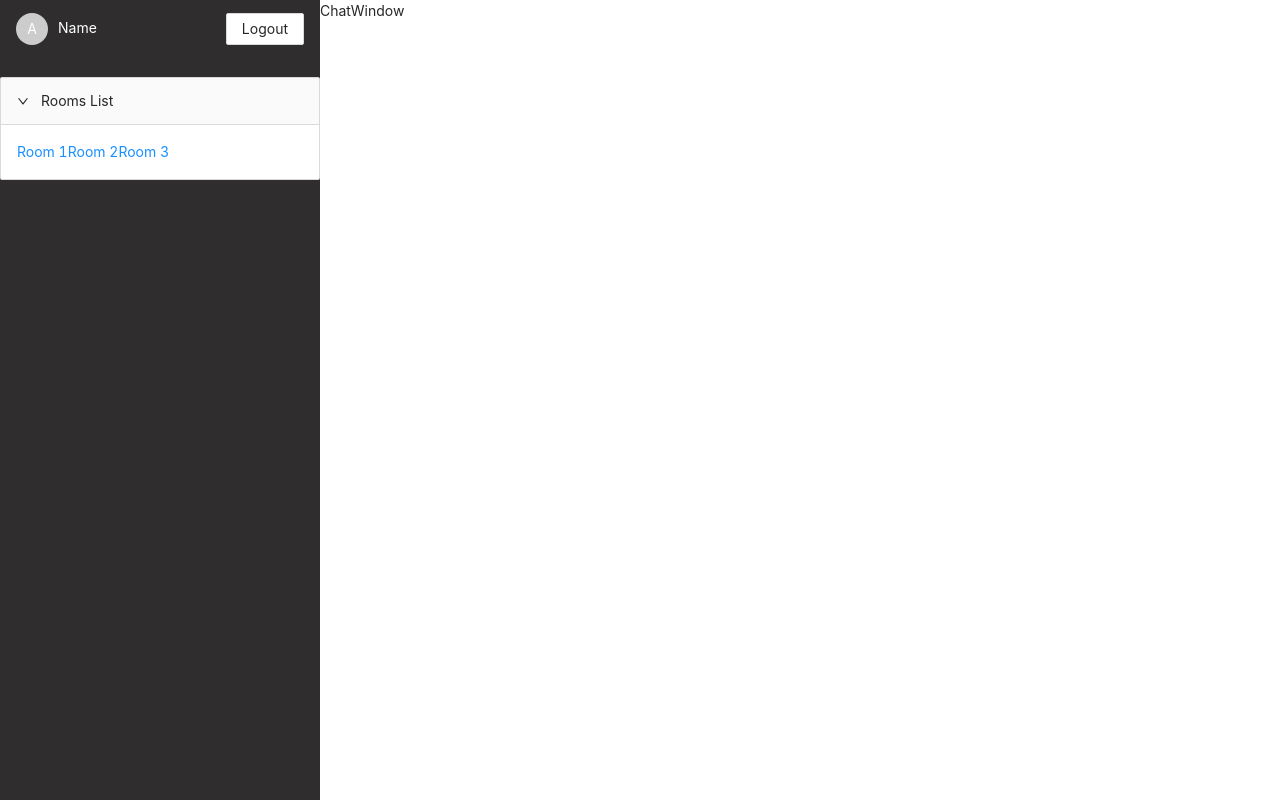
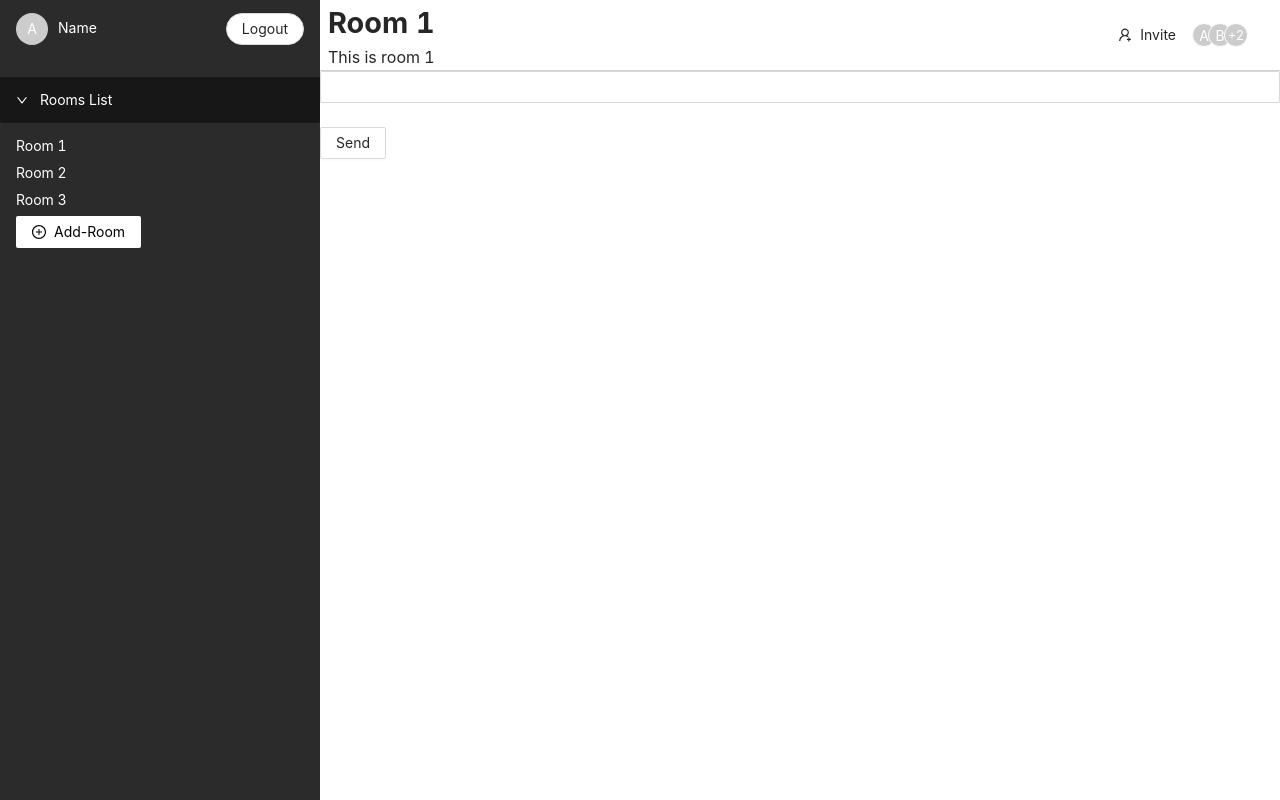
Before and after one commit to DucLuan22/firebase-chat-app, a React (Create React App) app: page / in a window 1280 px wide. Built offline with nearby package versions, Linux system fonts and the light colour scheme; no server answers.

Commit message:
Add Styling

```diff
--- a/src/components/Chatroom/ChatWindow.js
+++ b/src/components/Chatroom/ChatWindow.js
@@ -1,7 +1,81 @@
 import React from 'react';
+import styled from 'styled-components';
+import { UserAddOutlined } from '@ant-design/icons';
+import { Button, Avatar, Tooltip, Input, Form } from 'antd';
+const HeaderStyled = styled.div`
+	display: flex;
+	justify-content: space-between;
+	height: 0 1rem;
+	align-items: center;
+	border-bottom: 1px solid lightgray;
+	.header {
+		&__container {
+			display: flex;
+			flex-direction: column;
+			justify-content: center;
+			padding-left: 8px;
+		}
+		&__room-name {
+			margin: 0;
+			font-weight: Bold;
+			font-size: 1.8rem;
+		}
+		&__description {
+			font-size: 1rem;
+		}
+	}
+`;
 
+const ButtonGroupStyled = styled.div`
+	display: flex;
+	align-items: center;
+	padding 0 2rem;
+	font-size : 1.4rem;
+`;
+const MessageListStyled = styled.div``;
+const ContentStyled = styled.div``;
 function ChatWindow() {
-	return <div>ChatWindow</div>;
+	return (
+		<div>
+			<HeaderStyled>
+				<div className="header__container">
+					<p className="header__room-name">Room 1</p>
+					<span className="header__description">This is room 1</span>
+				</div>
+				<div>
+					<ButtonGroupStyled>
+						<Button type="text" icon={<UserAddOutlined />}>
+							Invite
+						</Button>
+						<Avatar.Group size="small" maxCount={2}>
+							<Tooltip title="A">
+								<Avatar>A</Avatar>
+							</Tooltip>
+							<Tooltip title="B">
+								<Avatar>B</Avatar>
+							</Tooltip>
+							<Tooltip title="C">
+								<Avatar>C</Avatar>
+							</Tooltip>
+							<Tooltip title="D">
+								<Avatar>D</Avatar>
+							</Tooltip>
+						</Avatar.Group>
+					</ButtonGroupStyled>
+				</div>
+			</HeaderStyled>
+			<ContentStyled>
+				<MessageListStyled>
+					<Form>
+						<Form.Item>
+							<Input />
+						</Form.Item>
+					</Form>
+					<Button>Send</Button>
+				</MessageListStyled>
+			</ContentStyled>
+		</div>
+	);
 }
 
 export default ChatWindow;
--- a/src/components/Chatroom/RoomList.js
+++ b/src/components/Chatroom/RoomList.js
@@ -1,18 +1,42 @@
 import React from 'react';
 import styled from 'styled-components';
-import { Collapse, Typography } from 'antd';
+import { Collapse, Typography, Button } from 'antd';
+import { PlusCircleOutlined } from '@ant-design/icons';
 const { Panel } = Collapse;
 const PanelStyled = styled(Panel)`
+
+	&&& {
+		.ant-collapse-header, p{
+			color:white;
+			background:  #171717;
+		}
+		.ant-collapse-content-bos {
+			padding: 0, 40px;
+		}
+		.ant-collapse-content-bos, button{
+			background: white;
+			color: black;
+		}
+		overflow: auto;
+	}
+
 `;
-
+const LinkStyled = styled(Typography.Link)`
+display: block;
+margin-bottom: 5px;
+color: white;
+`;
 function RoomList() {
 	return (
-		<Collapse defaultActiveKey={[ '1' ]}>
-			<Panel header="Rooms List" className="panel" key={'1'}>
-				<Typography.Link>Room 1</Typography.Link>
-				<Typography.Link>Room 2</Typography.Link>
-				<Typography.Link>Room 3</Typography.Link>
-			</Panel>
+		<Collapse ghost defaultActiveKey={[ '1' ]}>
+			<PanelStyled header="Rooms List" className="panel" key={'1'}>
+				<LinkStyled style={{ color: 'white' }}>Room 1</LinkStyled>
+				<LinkStyled style={{ color: 'white' }}>Room 2</LinkStyled>
+				<LinkStyled style={{ color: 'white' }}>Room 3</LinkStyled>
+				<Button type="text" icon={<PlusCircleOutlined />} className="add-room">
+					Add-Room
+				</Button>
+			</PanelStyled>
 		</Collapse>
 	);
 }
--- a/src/components/Chatroom/Sidebar.js
+++ b/src/components/Chatroom/Sidebar.js
@@ -4,7 +4,7 @@ import UserInfo from './UserInfo';
 import RoomList from './RoomList';
 import styled from 'styled-components';
 const SidebarStyled = styled.div`
-	background: #2f2d2d;
+	background: #2b2b2b;
 	color: white;
 	height: 100vh;
 `;
--- a/src/components/Chatroom/UserInfo.js
+++ b/src/components/Chatroom/UserInfo.js
@@ -13,6 +13,9 @@ const Wrap = styled.div`
 		color: white;
 		margin-left: 10px;
 	}
+	.logout-btn {
+		border-radius: 1rem;
+	}
 `;
 function UserInfo() {
 	return (
@@ -21,7 +24,7 @@ function UserInfo() {
 				<Avatar>A</Avatar>
 				<Typography.Text className="Username">Name</Typography.Text>
 			</div>
-			<Button>Logout</Button>
+			<Button className="logout-btn">Logout</Button>
 		</Wrap>
 	);
 }
```
Also changed, not shown: src/components/Chatroom/Message.js (added).
